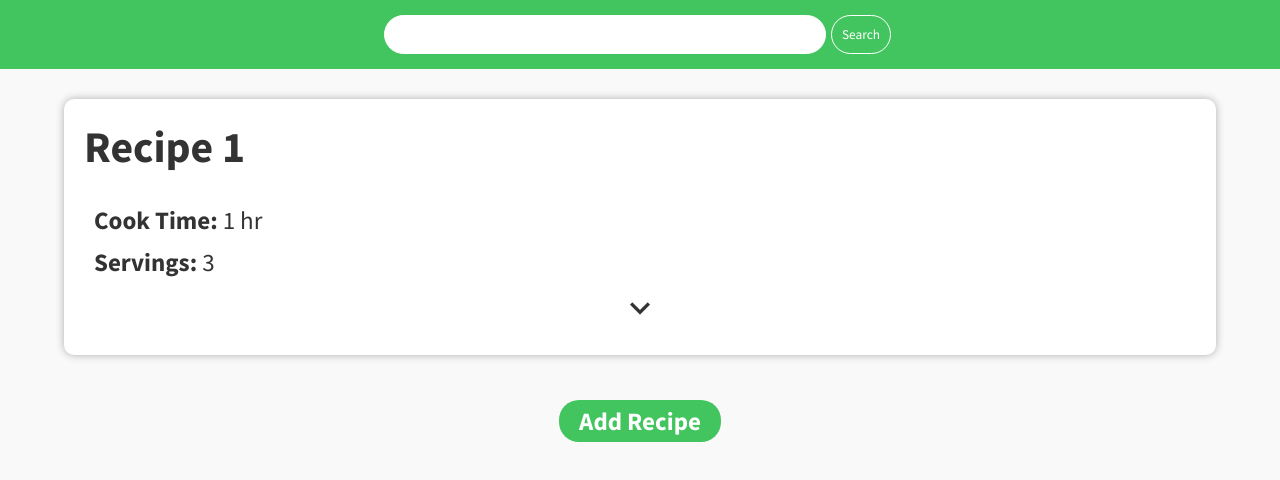
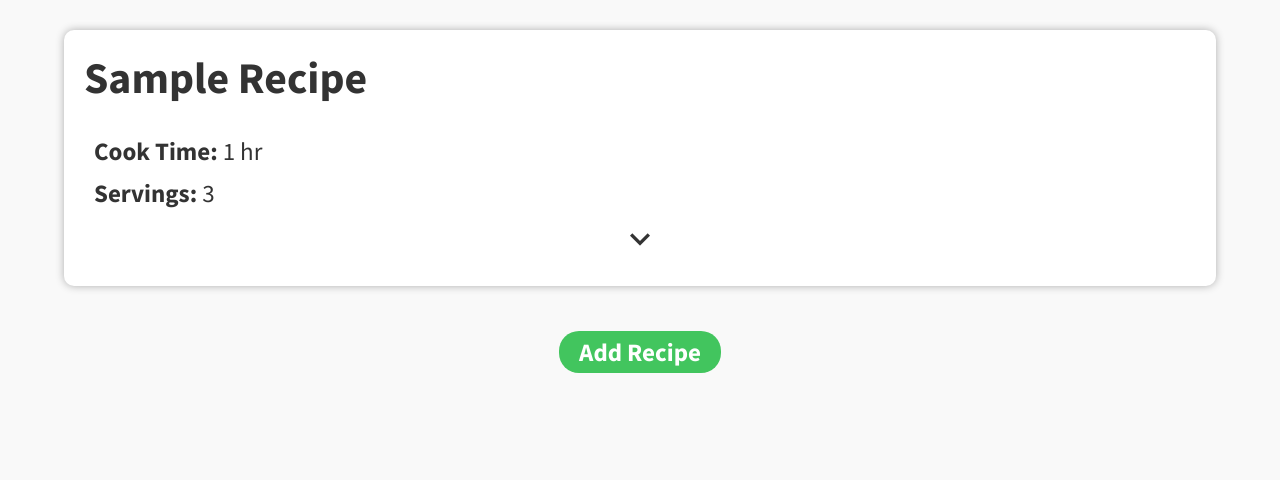
Before and after one commit to razakhalid/react-recipe-app, a React app: page / in a window 1280 px wide. Built offline with nearby package versions, Linux system fonts and the light colour scheme.

Commit message:
removed search

```diff
--- a/src/components/App.js
+++ b/src/components/App.js
@@ -9,15 +9,15 @@ const LOCAL_STORAGE_KEY = "cookingwithReact.recipes";
 function App() {
   const sampleRecipes = [
     {
-      name: "Recipe 1",
+      name: "Sample Recipe",
       id: 1,
       cookTime: "1 hr",
       servings: 3,
-      instructions: "Cook that shit",
+      instructions: "Defrost chicken. Cook till brown. Serve.",
       ingredients: [
         {
           id: 1,
-          name: "Ingredient 1",
+          name: "Chicken",
           amount: "2 lbs",
         },
       ],
@@ -84,12 +84,6 @@ function App() {
 
   return (
     <>
-      <div className="navbar">
-        <div className="search-wrapper">
-          <input type="text" />
-          <button>Search</button>
-        </div>
-      </div>
       <RecipeContext.Provider value={recipeContextValue}>
         <RecipeList recipes={recipes} />
         {/* <Recipe /> */}
--- a/src/components/Recipe.js
+++ b/src/components/Recipe.js
@@ -49,7 +49,7 @@ export default function Recipe(props) {
             </div>
           </div>
           <div className="recipe__icon-container">
-            <span class="material-icons" onClick={() => setSelected(false)}>
+            <span className="material-icons" onClick={() => setSelected(false)}>
               expand_less
             </span>
           </div>
--- a/src/components/RecipeSummary.js
+++ b/src/components/RecipeSummary.js
@@ -21,7 +21,7 @@ export default function RecipeSummary(props) {
             </div>
           </div>
         </div>
-        <span class="material-icons-outlined">expand_more</span>{" "}
+        <span className="material-icons-outlined">expand_more</span>{" "}
       </div>
     </div>
   );
--- a/src/css/App.css
+++ b/src/css/App.css
@@ -57,4 +57,5 @@ h3 {
   word-wrap: normal;
   white-space: nowrap;
   direction: ltr;
+  cursor: pointer;
 }
```
Also changed, not shown: 1 other file.
